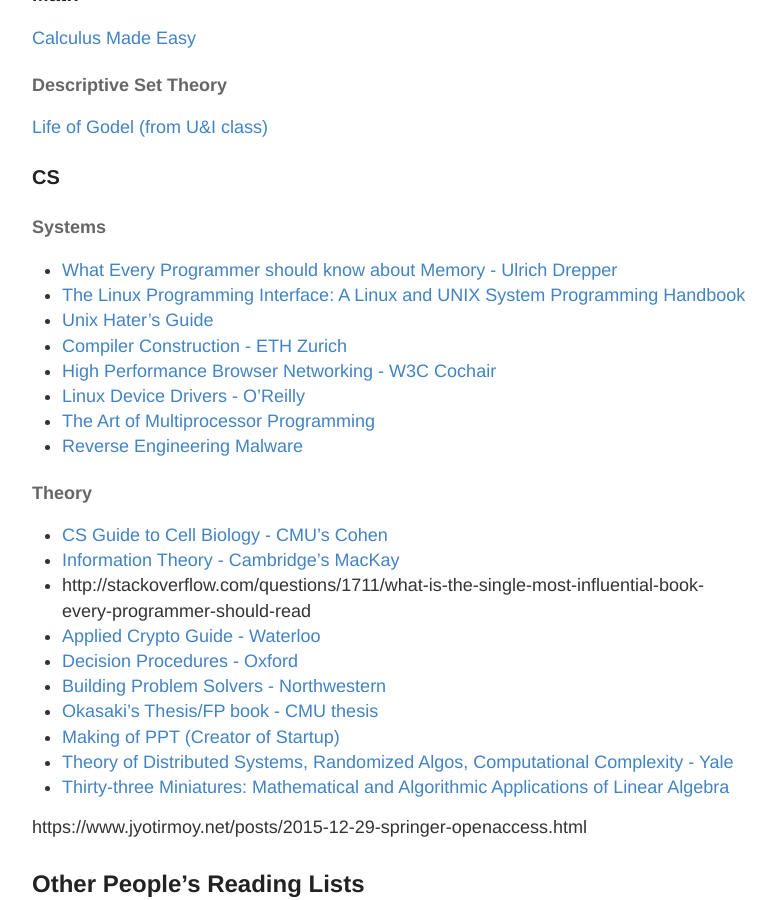
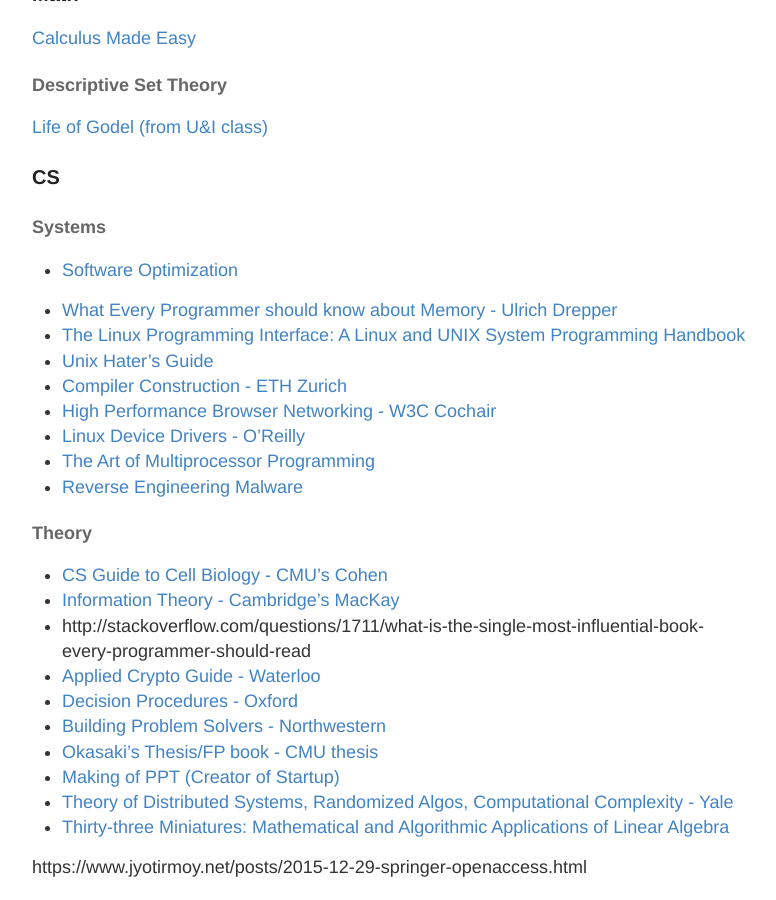
Before and after one commit to RONNCC/ronncc.github, a Jekyll site: the page built from _posts/2015-12-25-ReadingList.md, in a window 1280 px wide and 900 px high, scrolled down 1849 px. Shown: the whole window, without its empty margins (248-1024 px from the left). Built offline with Jekyll 4.4.1, drawn with Linux system fonts in a browser that asks for light colours; comment, search, counter and statistics services are not loaded.

Commit message:
Updated 2015-12-25-ReadingList.md

```diff
--- a/_posts/2015-12-25-ReadingList.md
+++ b/_posts/2015-12-25-ReadingList.md
@@ -89,6 +89,9 @@
 
 #### Systems
 
+- [Software Optimization](http://agner.org/optimize/)
+
+
 - [What Every Programmer should know about Memory - Ulrich Drepper](https://www.akkadia.org/drepper/cpumemory.pdf)
 - [ The Linux Programming Interface: A Linux and UNIX System Programming Handbook](https://www.amazon.com/gp/product/1593272200/ref=as_li_ss_tl?ie=UTF8&camp=1789&creative=390957&creativeASIN=1593272200&linkCode=as2&tag=darkcoding-20)
 - [Unix Hater's Guide](http://web.mit.edu/~simsong/www/ugh.pdf)
```
